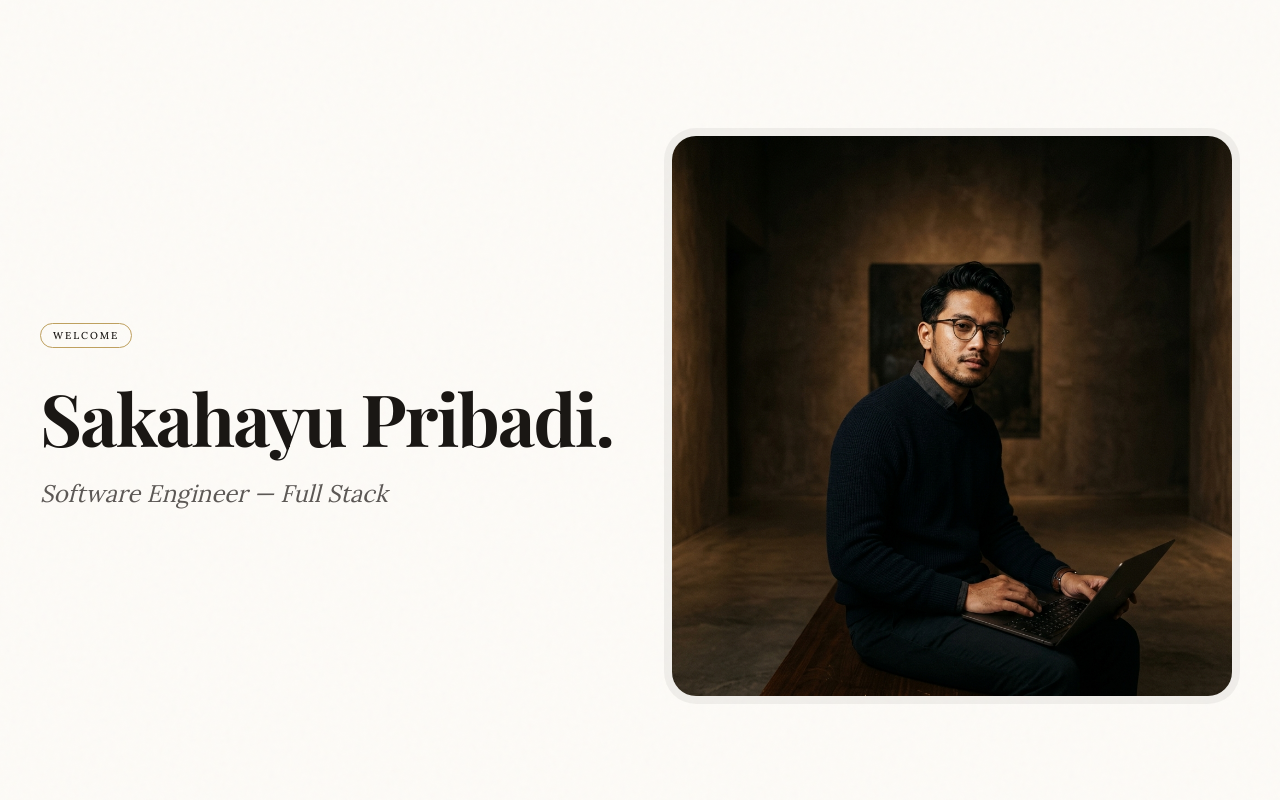
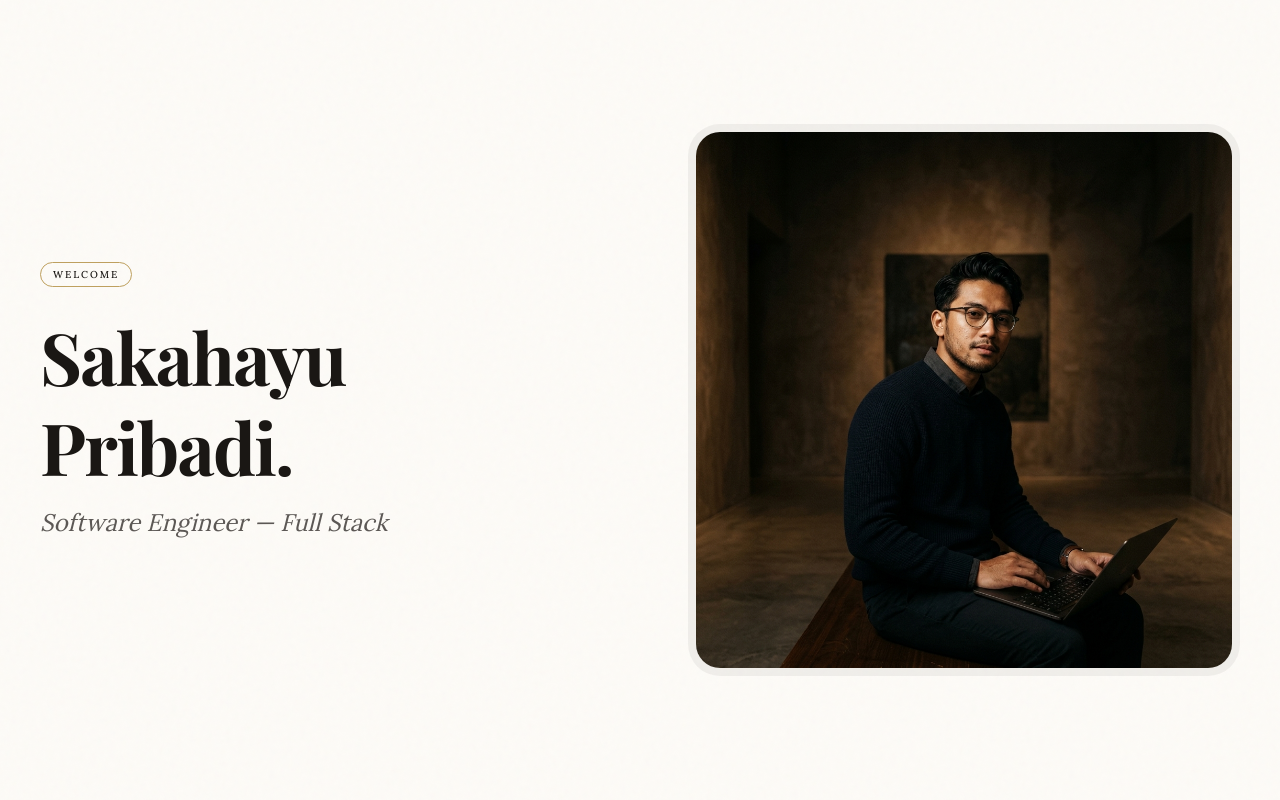
Before and after one commit to sakacyd/sakahayu-portfolio, a Next.js app: page / in a window 1280 px wide. Shown: the top 800 px of the page. Built offline with nearby package versions, Linux system fonts and the light colour scheme; a web font is replaced by a local one.

Commit message:
fix(hero): perfectly center hero content and remove rigid padding

```diff
--- a/components/hero.tsx
+++ b/components/hero.tsx
@@ -6,7 +6,7 @@ import { motion } from 'motion/react';
 
 export function Hero() {
   return (
-    <section className="flex flex-col md:flex-row items-center justify-between min-h-[100dvh] py-32 px-4 max-w-7xl mx-auto gap-12">
+    <section className="flex flex-col md:flex-row items-center justify-center min-h-[100dvh] pt-16 pb-12 md:py-20 px-4 max-w-7xl mx-auto gap-12 md:gap-24">
       <motion.div
         className="w-full md:w-1/2 flex flex-col items-start"
         initial={{ opacity: 0, y: 24 }}
```
